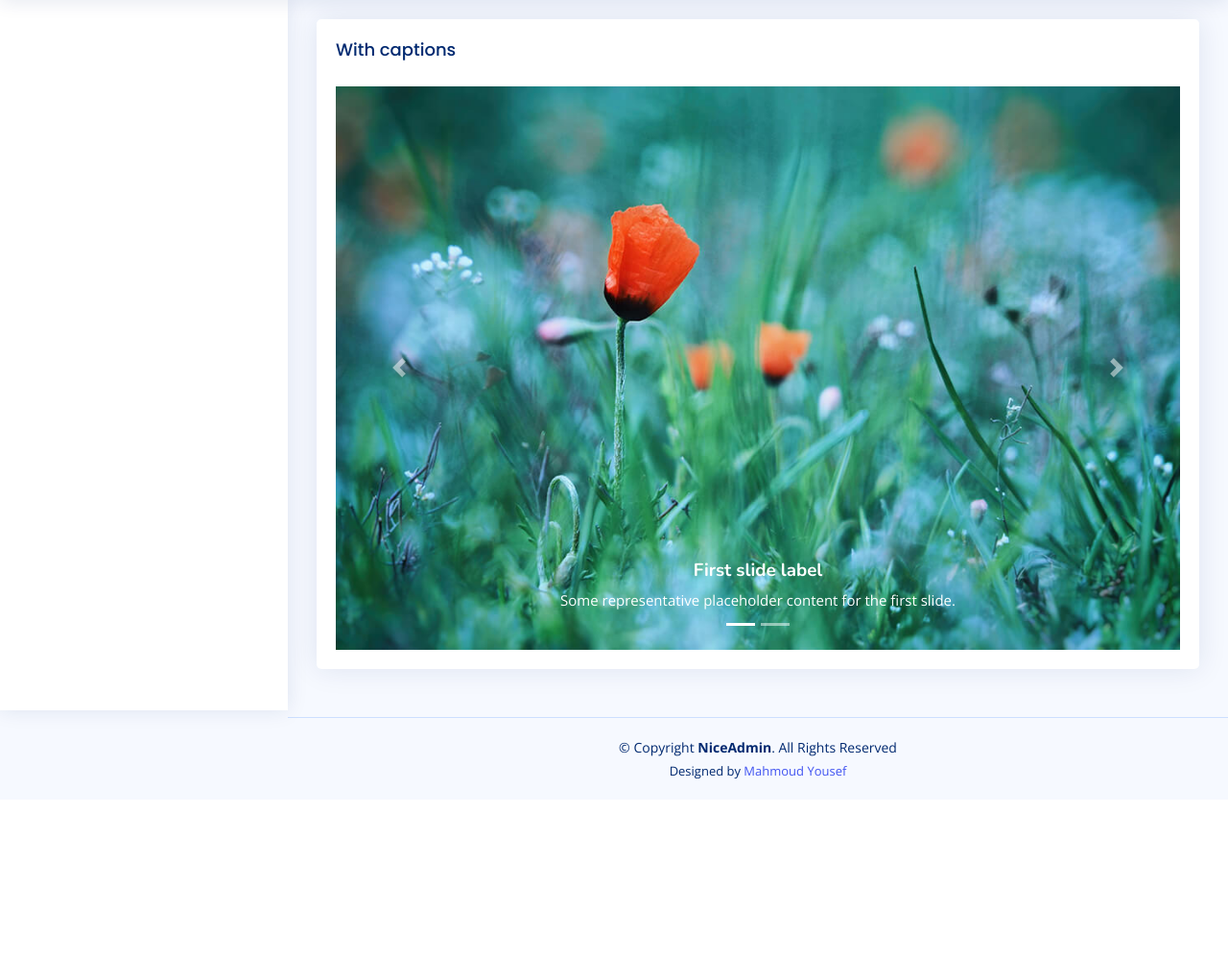
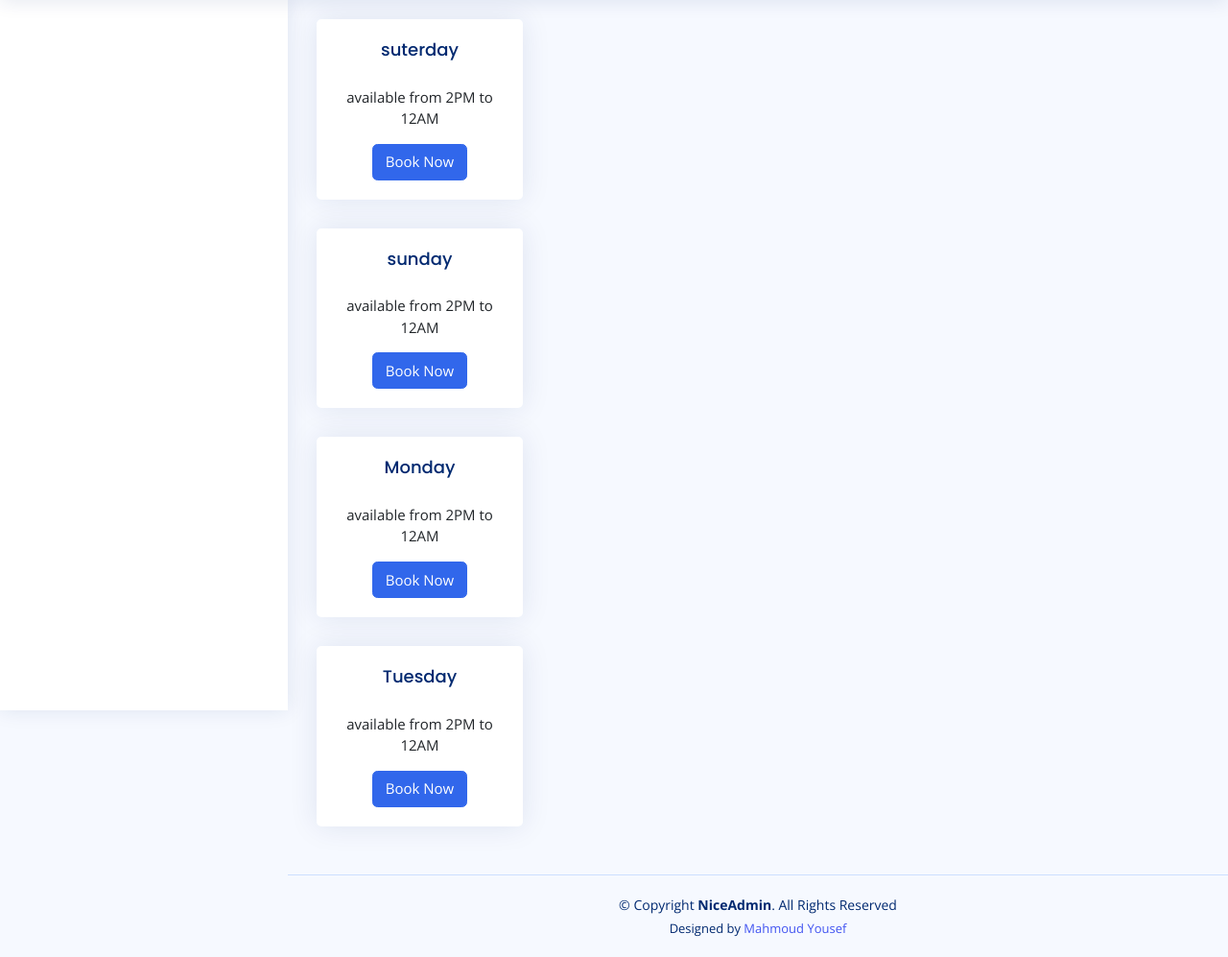
Before and after one commit to Mmy2000/login_system, a Django app: page / in a window 1280 px wide. Shown: the part 60-1057 px from the top of the page at 96% size. Before the commit the page ends 872 px from the top, so only its background shows below. Run offline with Django 4.2, Linux system fonts and the light colour scheme; data comes from the database, SQL or seed files in the repository; both versions use the stored data as it was after the commit; some libraries are stand-ins or nearby versions; some web fonts are replaced.

Commit message:
updating

```diff
--- a/accounts/admin.py
+++ b/accounts/admin.py
@@ -1,6 +1,6 @@
 from django.contrib import admin
 from django.contrib.auth.admin import UserAdmin
-from .models import Account , Profile
+from .models import Account , Profile , Day
 
 # Register your models here.
 
@@ -16,3 +16,4 @@ class AccountAdmin(UserAdmin):
 
 admin.site.register(Account, AccountAdmin)
 admin.site.register(Profile)
+admin.site.register(Day)
--- a/accounts/models.py
+++ b/accounts/models.py
@@ -2,6 +2,8 @@ from django.db import models
 from django.contrib.auth.models import AbstractBaseUser, BaseUserManager
 from django.db.models.signals import post_save
 from django.dispatch import receiver
+from django.urls import reverse
+from django.utils.text import slugify
 
 # Create your models here.
 
@@ -107,3 +109,21 @@ class Profile(models.Model):
 def create_user_profile(sender, instance, created, **kwargs):
     if created:
         Profile.objects.create(user=instance)
+
+
+class Day(models.Model):
+    name = models.CharField(max_length=50)
+    caption = models.CharField( max_length=5000)
+    slug = models.SlugField(null=True,blank=True)
+
+    def save(self,*args, **kwargs):
+        if not self.slug:
+            self.slug=slugify(self.name)
+        super(Day,self).save(*args,**kwargs)
+
+    def get_absolute_url(self):
+        return reverse("day_detail", kwargs={"slug": self.slug})
+
+
+    def __str__(self):
+        return self.name
--- /dev/null
+++ b/accounts/templates/accounts/day_detail.html
@@ -0,0 +1,5 @@
+{% extends 'base.html' %}
+{% load static %}
+{% block body %}
+
+{% endblock body%}
--- a/project/urls.py
+++ b/project/urls.py
@@ -25,6 +25,7 @@ urlpatterns = [
     path('accounts/', include('accounts.urls')),
     path('admin/', admin.site.urls),
     path('', views.home, name='home'),
+    path('<slug:slug>',views.DayDetail.as_view(),name='day_detail'),
 ]
 urlpatterns +=  static(settings.STATIC_URL, document_root=settings.STATIC_ROOT)
 urlpatterns += static(settings.MEDIA_URL, document_root=settings.MEDIA_ROOT)
--- a/project/views.py
+++ b/project/views.py
@@ -1,4 +1,13 @@
 from django.shortcuts import render
+from accounts.models import Day
+from django.views.generic import  DetailView
 
 def home(request):
-    return render(request, 'home.html')
+    days = Day.objects.all()
+    context = {
+        'days':days
+    }
+    return render(request, 'home.html' , context)
+
+class DayDetail(DetailView):
+    model = Day
--- a/static/css/style.css
+++ b/static/css/style.css
@@ -253,6 +253,7 @@ h6 {
 .card-img-overlay {
   background-color: rgba(255, 255, 255, 0.6);
 }
+
 
 /* Alerts */
 .alert-heading {
--- a/templates/home.html
+++ b/templates/home.html
@@ -2,58 +2,22 @@
 {% load static %}
 {% block body %}
 <main id="main" class="main">
-
     <section class="section">
-        <div class="row">
-            <div class="col-lg-12">
-                <div class="card">
+        <div class="row align-items-top">
+            <div class="col-lg-3">
+                {% for day in days %}
+                <div class="card text-center">
                     <div class="card-body">
-                        <h5 class="card-title">With captions</h5>
-
-                        <!-- Slides with captions -->
-                        <div id="carouselExampleCaptions" class="carousel slide" data-bs-ride="carousel">
-                            <div class="carousel-indicators">
-                                <button type="button" data-bs-target="#carouselExampleCaptions" data-bs-slide-to="0"
-                                    class="active" aria-current="true" aria-label="Slide 1"></button>
-                                <button type="button" data-bs-target="#carouselExampleCaptions" data-bs-slide-to="1"
-                                    aria-label="Slide 2"></button>
-                            </div>
-                            <div class="carousel-inner">
-                                <div class="carousel-item active">
-                                    <img src="{% static 'img/slides-1.jpg'%}" class="d-block w-100" alt="...">
-                                    <div class="carousel-caption d-none d-md-block">
-                                        <h5>First slide label</h5>
-                                        <p>Some representative placeholder content for the first slide.</p>
-                                    </div>
-                                </div>
-                                <div class="carousel-item">
-                                    <img src="{% static 'img/slides-2.jpg'%}" class="d-block w-100" alt="...">
-                                    <div class="carousel-caption d-none d-md-block">
-                                        <h5>Second slide label</h5>
-                                        <p>Some representative placeholder content for the second slide.</p>
-                                    </div>
-                                </div>
-                            </div>
-
-                            <button class="carousel-control-prev" type="button"
-                                data-bs-target="#carouselExampleCaptions" data-bs-slide="prev">
-                                <span class="carousel-control-prev-icon" aria-hidden="true"></span>
-                                <span class="visually-hidden">Previous</span>
-                            </button>
-                            <button class="carousel-control-next" type="button"
-                                data-bs-target="#carouselExampleCaptions" data-bs-slide="next">
-                                <span class="carousel-control-next-icon" aria-hidden="true"></span>
-                                <span class="visually-hidden">Next</span>
-                            </button>
-
-                        </div><!-- End Slides with captions -->
-
+                        <h5 class="card-title">{{day}}</h5>
+                        <p class="card-text">{{day.caption}}</p>
+                        <a href="{{day.get_absolute_url}}" class="btn btn-primary">Book Now</a>
                     </div>
                 </div>
+                {% endfor %}
             </div>
         </div>
     </section>
-</main><!-- End #main -->
+</main>
 
 
 {% endblock body%}
```
Also changed, not shown: accounts/migrations/0003_day.py (added), accounts/migrations/0004_day_slug.py (added), db.sqlite3.
